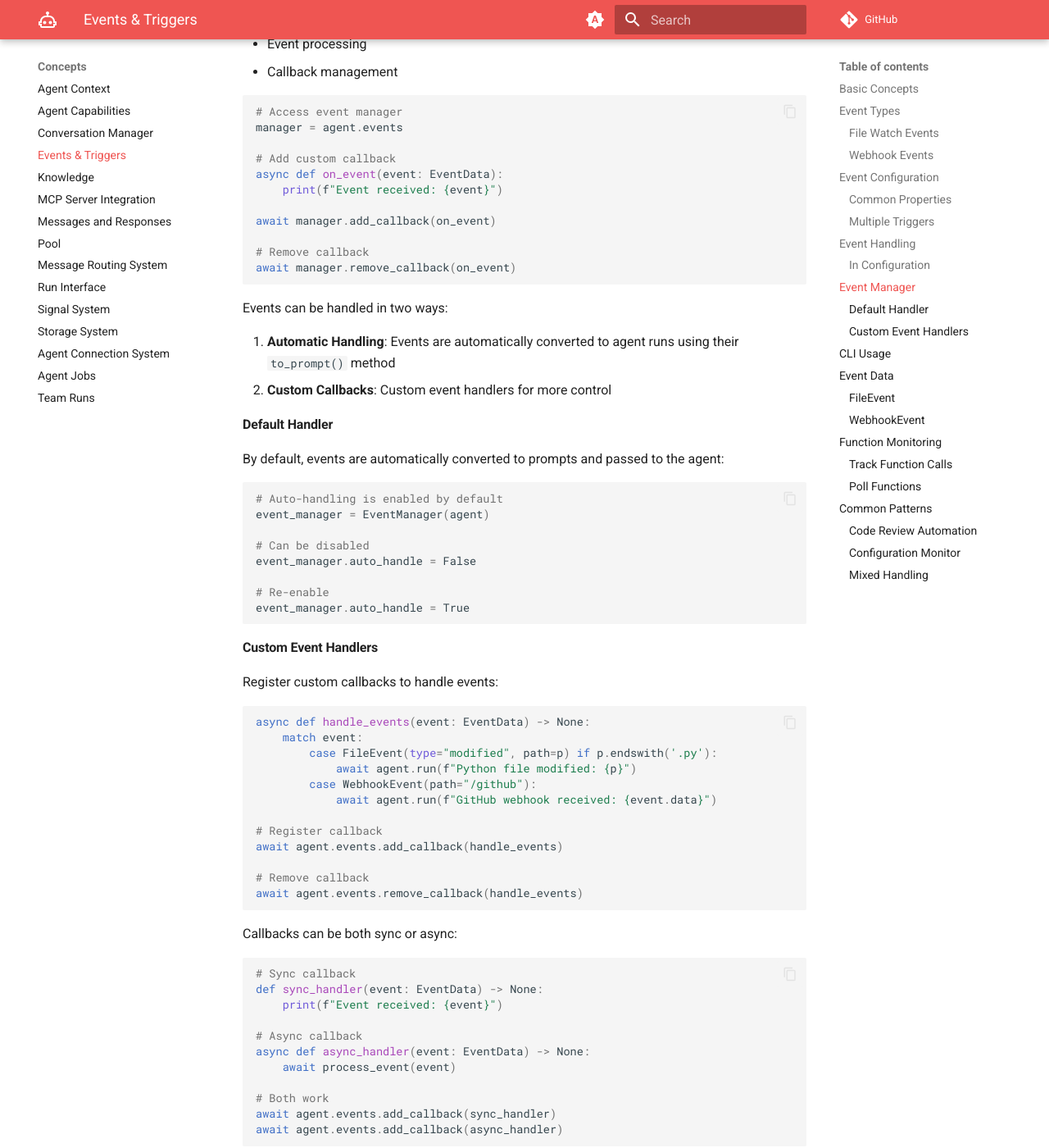
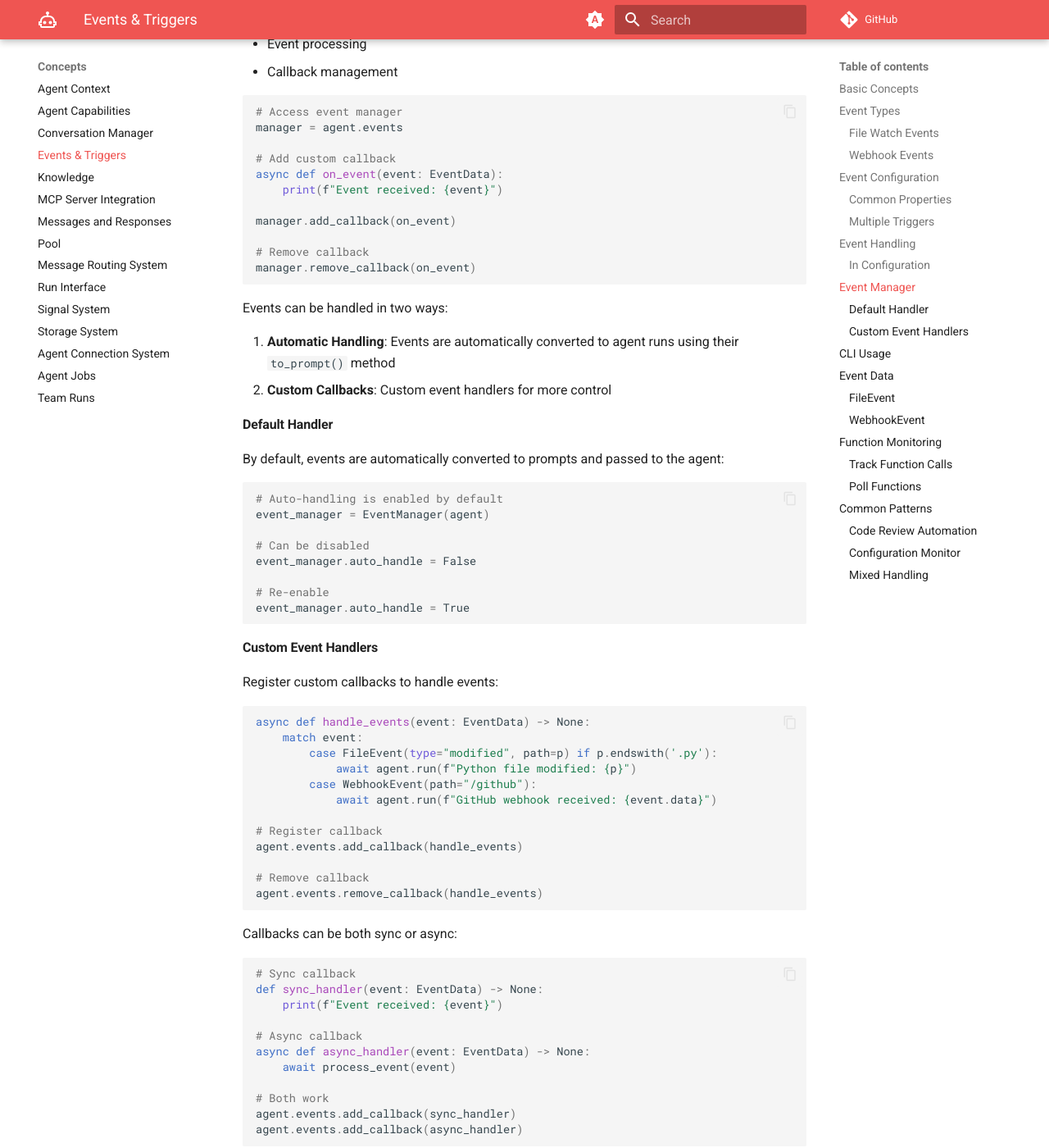
Before and after one commit to uk0/llmling-agent, an MkDocs documentation site: the page built from docs/concepts/events.md, in a window 1280 px wide and 1400 px high, scrolled down 2996 px. Shown: the whole window at 82% size. Built offline with MkDocs 1.6.1 and Material for MkDocs 9.7.7, drawn with Linux system fonts in a browser that asks for light colours; comment, search, counter and statistics services are not loaded.

Commit message:
chore: un-async add_callback

````diff
--- a/docs/concepts/events.md
+++ b/docs/concepts/events.md
@@ -136,10 +136,10 @@ manager = agent.events
 async def on_event(event: EventData):
     print(f"Event received: {event}")
 
-await manager.add_callback(on_event)
+manager.add_callback(on_event)
 
 # Remove callback
-await manager.remove_callback(on_event)
+manager.remove_callback(on_event)
 ```
 
 Events can be handled in two ways:
@@ -174,10 +174,10 @@ async def handle_events(event: EventData) -> None:
             await agent.run(f"GitHub webhook received: {event.data}")
 
 # Register callback
-await agent.events.add_callback(handle_events)
+agent.events.add_callback(handle_events)
 
 # Remove callback
-await agent.events.remove_callback(handle_events)
+agent.events.remove_callback(handle_events)
 ```
 
 Callbacks can be both sync or async:
@@ -192,8 +192,8 @@ async def async_handler(event: EventData) -> None:
     await process_event(event)
 
 # Both work
-await agent.events.add_callback(sync_handler)
-await agent.events.add_callback(async_handler)
+agent.events.add_callback(sync_handler)
+agent.events.add_callback(async_handler)
 ```
 
 ## CLI Usage
@@ -336,6 +336,6 @@ async def special_handler(event: EventData) -> None:
         await handle_secret_file(event.path)
 
 # Register custom handler but keep auto-handling
-await agent.events.add_callback(special_handler)
+agent.events.add_callback(special_handler)
 # Auto-handling will still process other events
 ```
````
Also changed, not shown: 2 other files.
